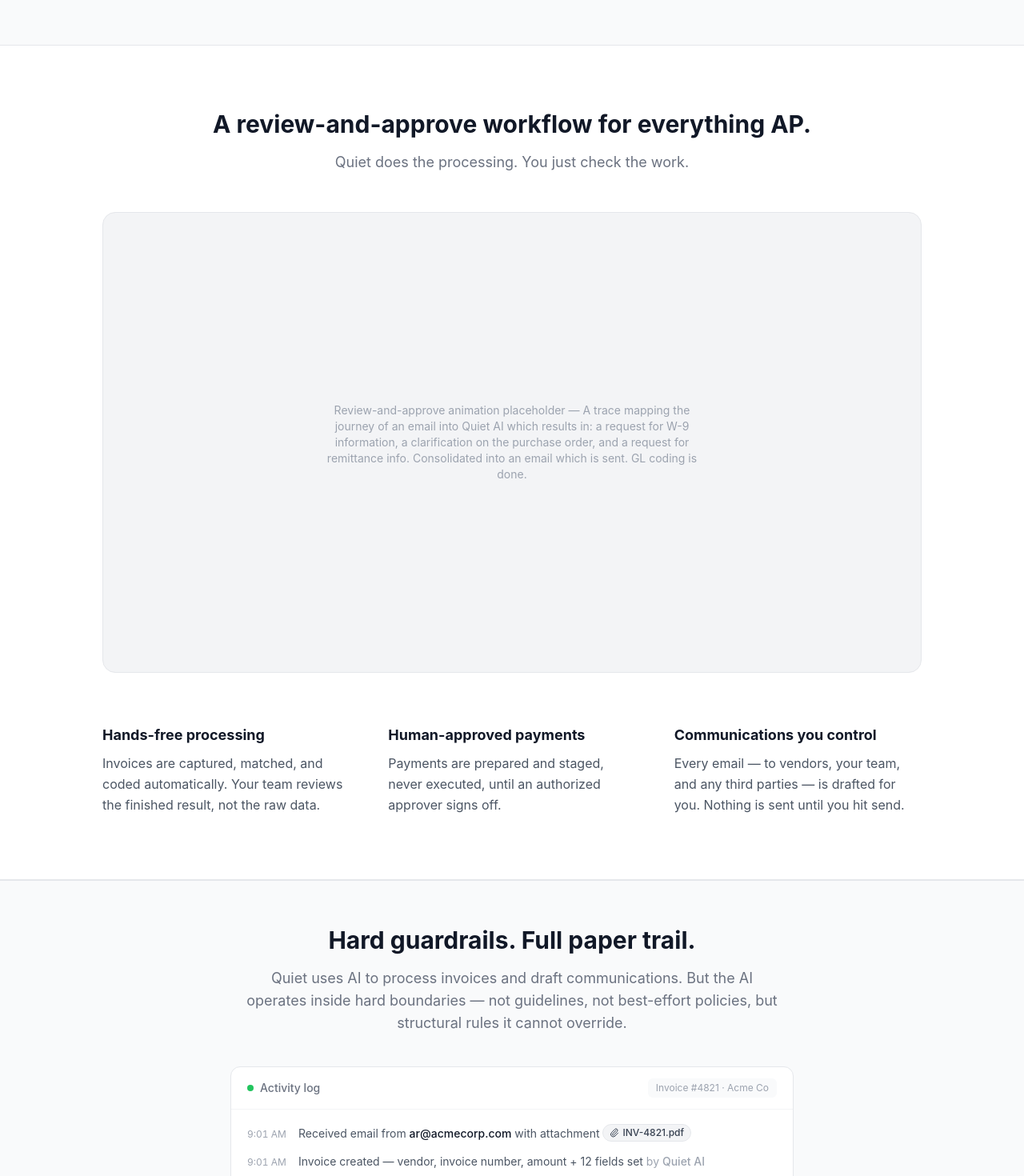
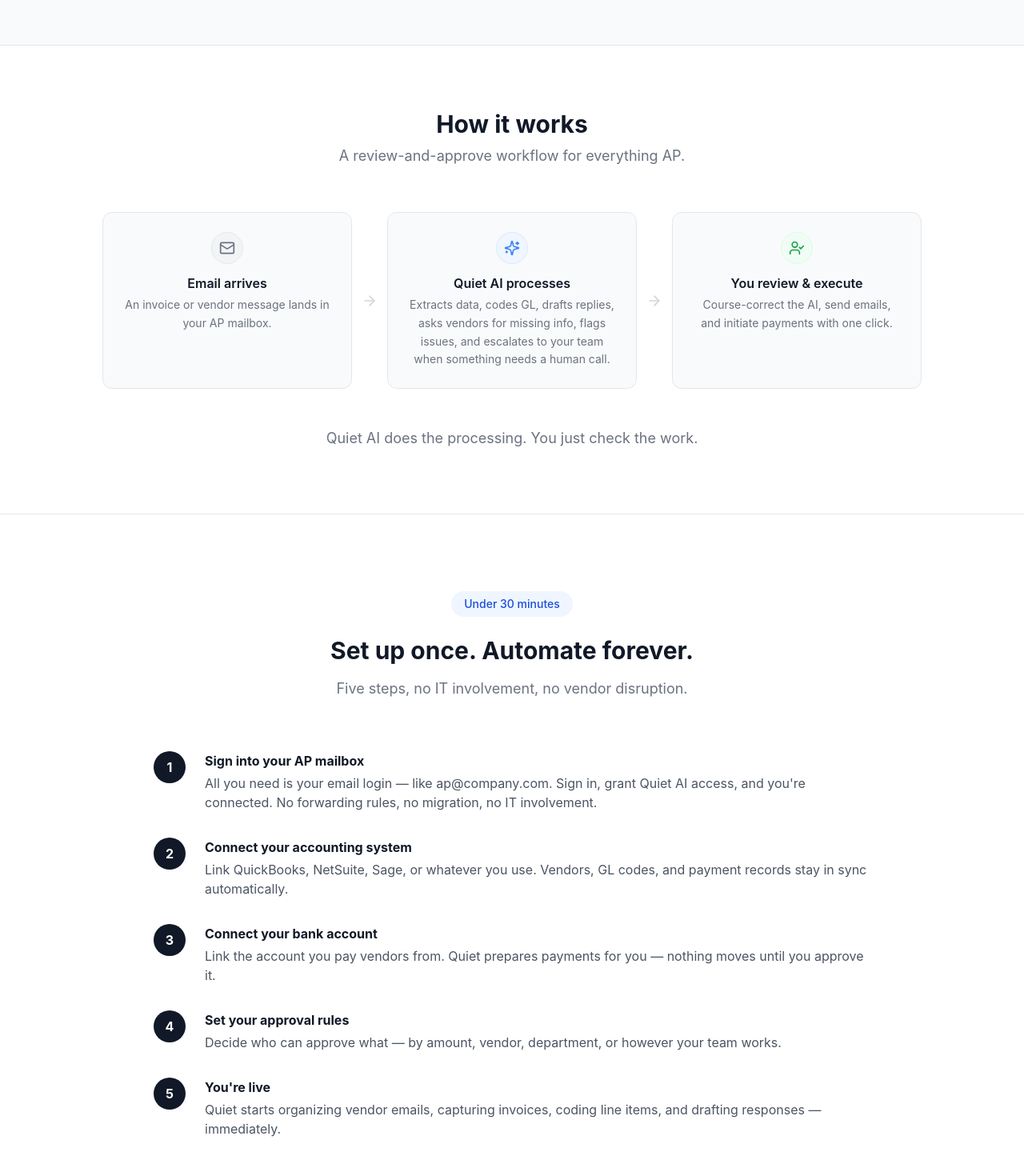
Before and after one commit to Quiet-AI-Corporation/quiet-landing, a React (Vite) app: page / in a window 1280 px wide. Shown: the part 1580-3050 px from the top of the page at 80% size. Built offline with nearby package versions, Linux system fonts and the light colour scheme.

Commit message:
add more changes (#15)

```diff
--- a/src/pages/LandingPage.tsx
+++ b/src/pages/LandingPage.tsx
@@ -1,5 +1,5 @@
 import { useState, useEffect, useRef, useCallback } from 'react'
-import { Link2, BookOpen, Inbox, Landmark } from 'lucide-react'
+import { Link2, BookOpen, Inbox, Landmark, Mail, Sparkles, UserCheck, ArrowRight } from 'lucide-react'
 import { motion, AnimatePresence } from 'framer-motion'
 import { Button } from '@/components/ui/button'
 import { Tooltip, TooltipContent, TooltipProvider, TooltipTrigger } from '@/components/ui/tooltip'
@@ -454,84 +454,65 @@
         </div>
       </section>
 
-      {/* Trust bar */}
+      {/* How it works */}
       <section className="py-20 px-6 border-b border-gray-200">
         <div className="max-w-5xl mx-auto">
-          <h2 className="text-3xl font-bold text-gray-900 text-center mb-4">
+          <h2 className="text-3xl font-bold text-gray-900 text-center mb-2">
+            How it works
+          </h2>
+          <p className="text-lg text-gray-500 text-center mb-14 max-w-2xl mx-auto">
             A review-and-approve workflow for everything AP.
-          </h2>
-          <p className="text-lg text-gray-500 text-center mb-12 max-w-2xl mx-auto">
-            Quiet does the processing. You just check the work.
           </p>
-          <div className="mb-16">
-            <div className="bg-gray-100 rounded-2xl aspect-video flex items-center justify-center border border-gray-200">
-              <span className="text-gray-400 text-sm text-center max-w-lg px-4">Review-and-approve animation placeholder — A trace mapping the journey of an email into Quiet AI which results in: a request for W-9 information, a clarification on the purchase order, and a request for remittance info. Consolidated into an email which is sent. GL coding is done.</span>
-            </div>
-          </div>
-          <div className="grid md:grid-cols-3 gap-12">
-            <div>
-              <h3 className="text-lg font-bold text-gray-900 mb-2">Hands-free processing</h3>
-              <p className="text-gray-600 leading-relaxed">
-                Invoices are captured, matched, and coded automatically. Your team reviews the
-                finished result, not the raw data.
+
+          {/* 3-box diagram */}
+          <div className="flex flex-col md:flex-row items-stretch gap-4 md:gap-0">
+            {/* Box 1 */}
+            <div className="flex-1 bg-gray-50 border border-gray-200 rounded-xl p-6 text-center">
+              <div className="w-10 h-10 rounded-full bg-gray-100 border border-gray-200 flex items-center justify-center mx-auto mb-3">
+                <Mail className="w-5 h-5 text-gray-500" />
+              </div>
+              <h3 className="text-base font-semibold text-gray-900 mb-1">Email arrives</h3>
+              <p className="text-sm text-gray-500 leading-relaxed">
+                An invoice or vendor message lands in your AP mailbox.
               </p>
             </div>
-            <div>
-              <h3 className="text-lg font-bold text-gray-900 mb-2">Human-approved payments</h3>
-              <p className="text-gray-600 leading-relaxed">
-                Payments are prepared and staged, never executed, until an authorized approver signs
-                off.
+
+            {/* Arrow */}
+            <div className="hidden md:flex items-center justify-center px-3">
+              <ArrowRight className="w-5 h-5 text-gray-300" />
+            </div>
+
+            {/* Box 2 */}
+            <div className="flex-1 bg-gray-50 border border-gray-200 rounded-xl p-6 text-center">
+              <div className="w-10 h-10 rounded-full bg-blue-50 border border-blue-100 flex items-center justify-center mx-auto mb-3">
+                <Sparkles className="w-5 h-5 text-blue-500" />
+              </div>
+              <h3 className="text-base font-semibold text-gray-900 mb-1">Quiet AI processes</h3>
+              <p className="text-sm text-gray-500 leading-relaxed">
+                Extracts data, codes GL, drafts replies, asks vendors for missing info, flags issues, and escalates to your team when something needs a human call.
               </p>
             </div>
-            <div>
-              <h3 className="text-lg font-bold text-gray-900 mb-2">Communications you control</h3>
-              <p className="text-gray-600 leading-relaxed">
-                Every email — to vendors, your team, and any third parties — is drafted for you.
-                Nothing is sent until you hit send.
+
+            {/* Arrow */}
+            <div className="hidden md:flex items-center justify-center px-3">
+              <ArrowRight className="w-5 h-5 text-gray-300" />
+            </div>
+
+            {/* Box 3 */}
+            <div className="flex-1 bg-gray-50 border border-gray-200 rounded-xl p-6 text-center">
+              <div className="w-10 h-10 rounded-full bg-green-50 border border-green-100 flex items-center justify-center mx-auto mb-3">
+                <UserCheck className="w-5 h-5 text-green-600" />
+              </div>
+              <h3 className="text-base font-semibold text-gray-900 mb-1">You review & execute</h3>
+              <p className="text-sm text-gray-500 leading-relaxed">
+                Course-correct the AI, send emails, and initiate payments with one click.
               </p>
             </div>
           </div>
-        </div>
-      </section>
 
-      {/* Security */}
-      <section className="py-14 px-6 bg-gray-50 border-y border-gray-200">
-        <div className="max-w-5xl mx-auto">
-          <h2 className="text-3xl font-bold text-gray-900 text-center mb-4">
-            Hard guardrails. Full paper trail.
-          </h2>
-          <p className="text-lg text-gray-500 text-center mb-10 max-w-2xl mx-auto">
-            Quiet uses AI to process invoices and draft communications. But the AI operates inside
-            hard boundaries — not guidelines, not best-effort policies, but structural rules it
-            cannot override.
+          <p className="text-lg text-gray-500 text-center mt-12">
+            Quiet AI does the processing. You just check the work.
           </p>
-          <div className="mb-10">
-            <AuditLogAnimation />
-          </div>
-          <div className="grid md:grid-cols-3 gap-12">
-            <div>
-              <h3 className="text-lg font-bold text-gray-900 mb-2">Data access is scoped, not trusted</h3>
-              <p className="text-gray-600 leading-relaxed">
-                The AI can only access data relevant to the recipient it's drafting for. A vendor
-                asking about their invoice simply cannot surface another vendor's terms, your
-                internal notes, or your banking details.
-              </p>
-            </div>
-            <div>
-              <h3 className="text-lg font-bold text-gray-900 mb-2">Outputs are traceable, not hallucinated</h3>
-              <p className="text-gray-600 leading-relaxed">
-                Every figure, date, and line item Quiet produces is tied to a source document in your
-                system. If it doesn't have the answer, it says so — it never makes something up.
-              </p>
-            </div>
-            <div>
-              <h3 className="text-lg font-bold text-gray-900 mb-2">Everything is auditable</h3>
-              <p className="text-gray-600 leading-relaxed">
-                Every action has a paper trail. Who approved what, what the AI drafted, what changed,
-                and when. If a question comes up six months from now, the answer is already logged.
-              </p>
-            </div>
-          </div>
         </div>
       </section>
 
@@ -621,6 +602,47 @@
         </div>
       </section>
 
+      {/* Security */}
+      <section className="py-14 px-6 bg-gray-50 border-y border-gray-200">
+        <div className="max-w-5xl mx-auto">
+          <h2 className="text-3xl font-bold text-gray-900 text-center mb-4">
+            Hard guardrails. Full paper trail.
+          </h2>
+          <p className="text-lg text-gray-500 text-center mb-10 max-w-2xl mx-auto">
+            Quiet AI processes invoices and drafts communications. But the AI operates inside
+            hard boundaries — not guidelines, not best-effort policies, but structural rules it
+            cannot override.
+          </p>
+          <div className="mb-10">
+            <AuditLogAnimation />
+          </div>
+          <div className="grid md:grid-cols-3 gap-12">
+            <div>
+              <h3 className="text-lg font-bold text-gray-900 mb-2">Data access is scoped, not trusted</h3>
+              <p className="text-gray-600 leading-relaxed">
+                The AI can only access data relevant to the recipient it's drafting for. A vendor
+                asking about their invoice simply cannot surface another vendor's terms, your
+                internal notes, or your banking details.
+              </p>
+            </div>
+            <div>
+              <h3 className="text-lg font-bold text-gray-900 mb-2">Outputs are traceable, not hallucinated</h3>
+              <p className="text-gray-600 leading-relaxed">
+                Every figure, date, and line item Quiet produces is tied to a source document in your
+                system. If it doesn't have the answer, it says so — it never makes something up.
+              </p>
+            </div>
+            <div>
+              <h3 className="text-lg font-bold text-gray-900 mb-2">Everything is auditable</h3>
+              <p className="text-gray-600 leading-relaxed">
+                Every action has a paper trail. Who approved what, what the AI drafted, what changed,
+                and when. If a question comes up six months from now, the answer is already logged.
+              </p>
+            </div>
+          </div>
+        </div>
+      </section>
+
       {/* Roadmap */}
       <section className="py-24 px-6 bg-gray-50 border-y border-gray-200">
         <div className="max-w-3xl mx-auto text-center">
```
